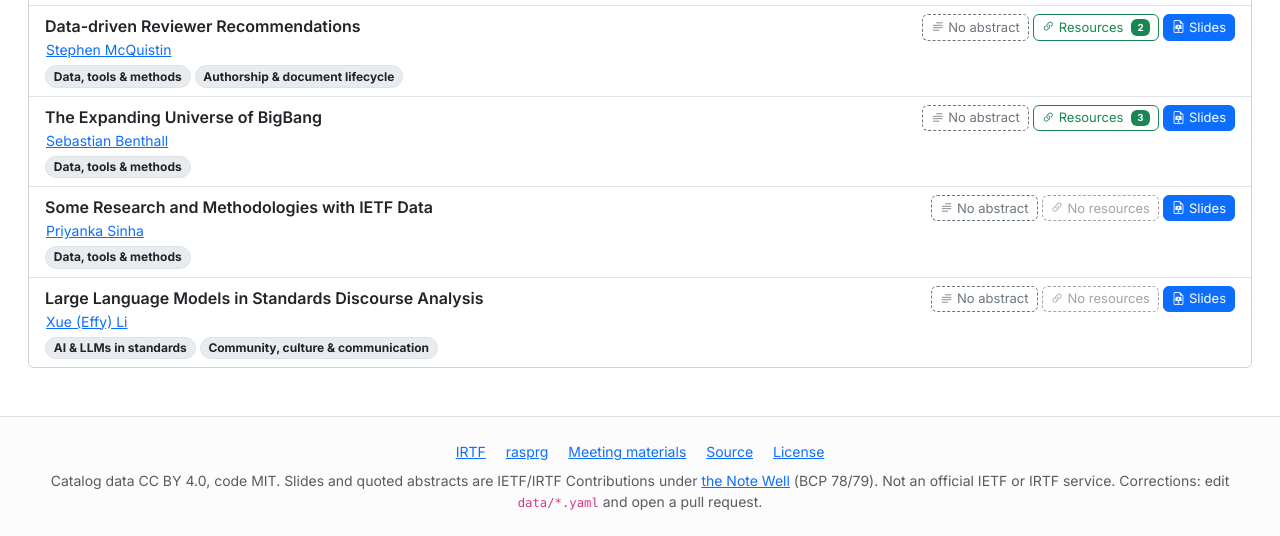
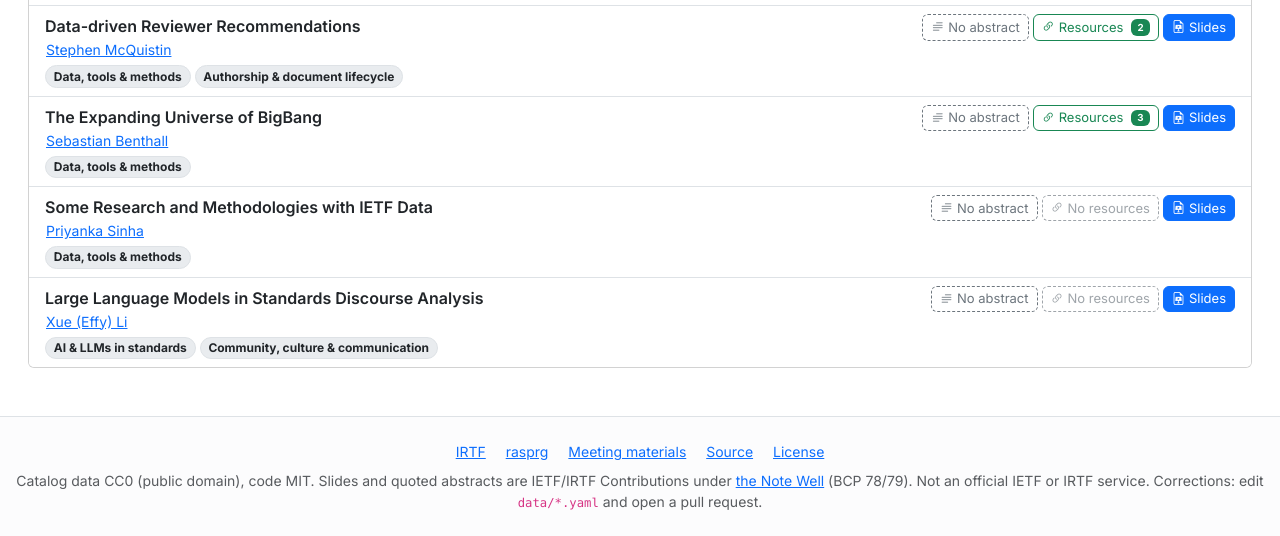
Before and after one commit to irtf-rasprg/catalog, a plain HTML site: page docs/index.html in a window 1280 px wide. Shown: the part 4530-5066 px from the top of the page. Drawn offline with Linux system fonts and the light colour scheme.

Commit message:
License catalog data under CC0 1.0 instead of CC BY 4.0
Alvaro chose CC0 for the catalog data. Code stays MIT; slides and quoted
abstracts stay under the IETF/IRTF IPR terms.

Co-Authored-By: Claude Opus 5.5 <noreply@anthropic.com>
Claude-Session: https://claude.ai/code/session_01GdJ4nbiBREzCsMJ9MDR43Q

```diff
--- a/docs/index.html
+++ b/docs/index.html
@@ -93,7 +93,7 @@
     <a href="https://github.com/irtf-rasprg/catalog/blob/main/LICENSE.md" class="p-2">License</a>
   </div>
   <div class="text-body-secondary px-3">
-    Catalog data CC BY 4.0, code MIT. Slides and quoted abstracts are IETF/IRTF Contributions under
+    Catalog data CC0 (public domain), code MIT. Slides and quoted abstracts are IETF/IRTF Contributions under
     <a href="https://www.ietf.org/about/note-well/">the Note Well</a> (BCP 78/79).
     Not an official IETF or IRTF service. Corrections: edit <code>data/*.yaml</code> and open a pull request.
   </div>
```
Also changed, not shown: 2 other files.
